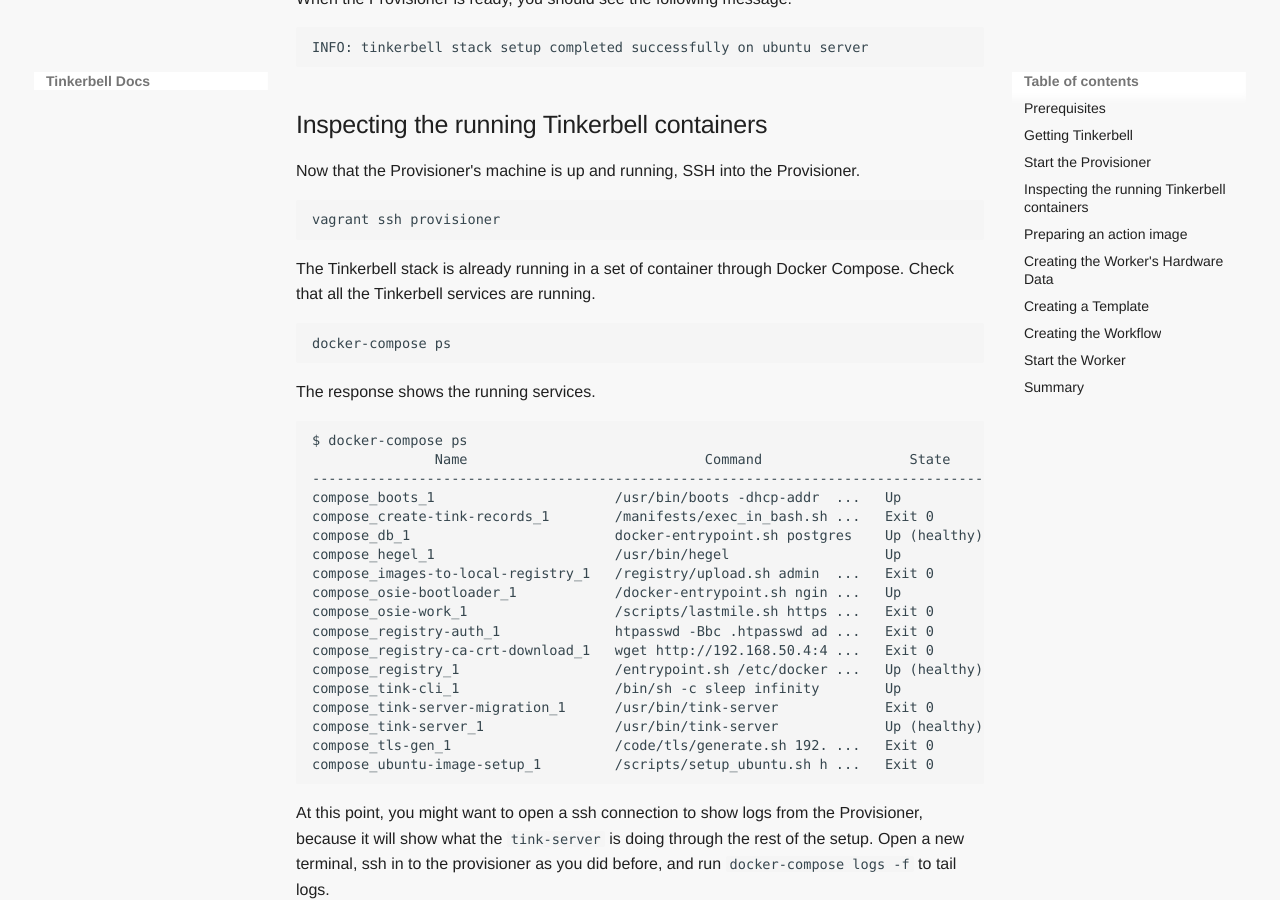
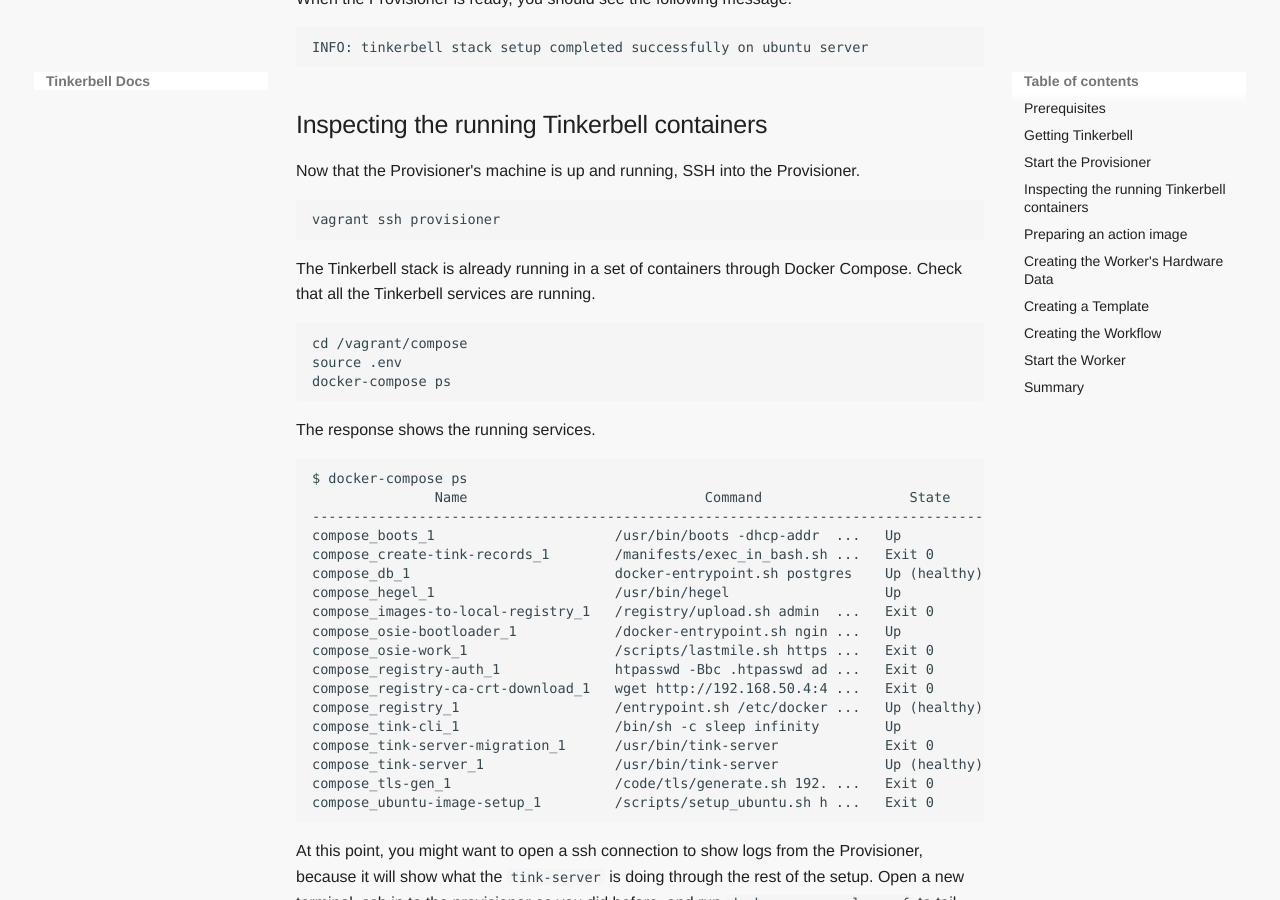
Before and after one commit to tinkerbell/tinkerbell-docs, an MkDocs documentation site: the page built from docs/setup/local-vagrant.md, in a window 1280 px wide and 900 px high, scrolled down 1377 px. Built offline with MkDocs 1.6.1 and Material for MkDocs 9.7.7, drawn with Linux system fonts in a browser that asks for light colours; some web fonts are replaced.

Commit message:
Small typos from previous commit

````diff
--- a/docs/setup/local-vagrant.md
+++ b/docs/setup/local-vagrant.md
@@ -63,9 +63,11 @@
 vagrant ssh provisioner
 ```
 
-The Tinkerbell stack is already running in a set of container through Docker Compose. Check that all the Tinkerbell services are running.
+The Tinkerbell stack is already running in a set of containers through Docker Compose. Check that all the Tinkerbell services are running.
 
 ```
+cd /vagrant/compose
+source .env
 docker-compose ps
 ```
 
````
